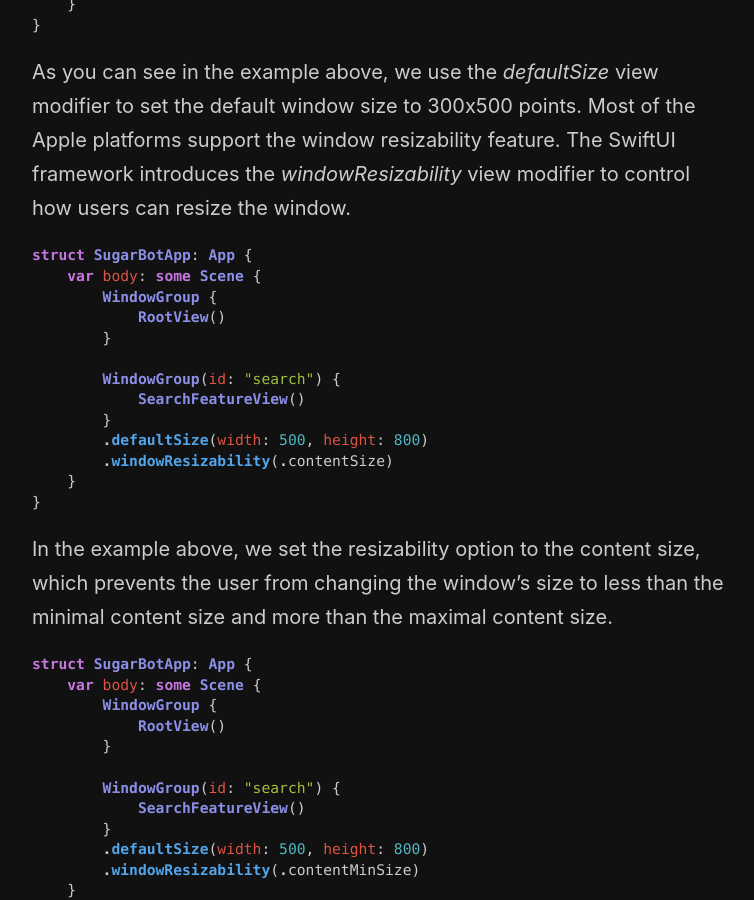
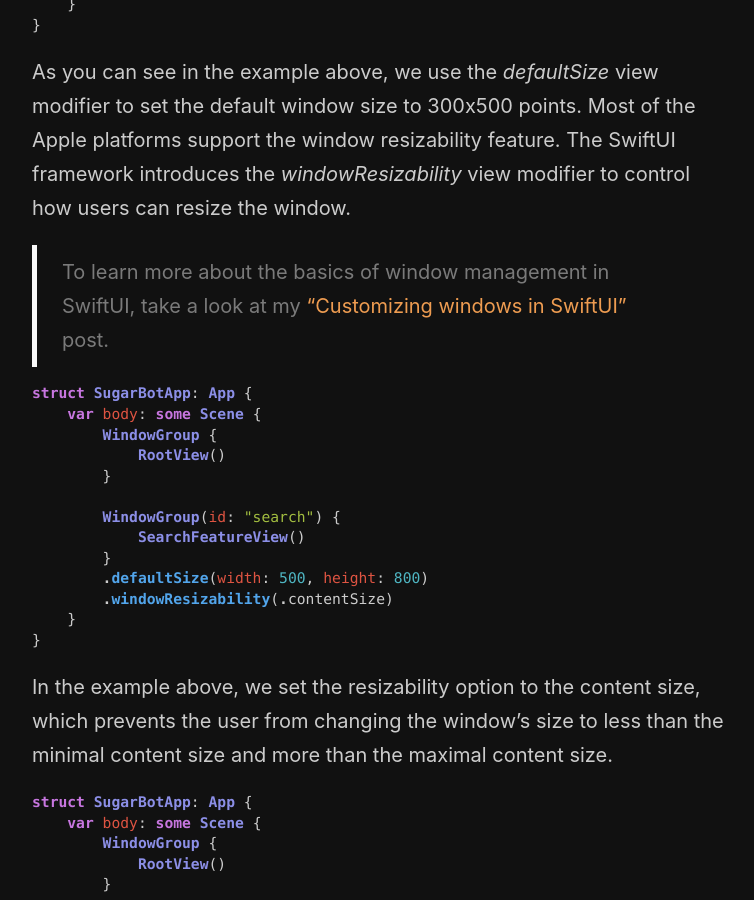
Before and after one commit to mecid/mecid.github.io, a Jekyll site: the page built from _posts/2024-08-06-customizing-windows-in-swiftui.md, in a window 1280 px wide and 900 px high, scrolled down 945 px. Shown: the whole window, without its empty margins (258-1012 px from the left). Built offline with Jekyll 4.4.1, drawn with Linux system fonts in a browser that asks for light colours; some of the changed text lies outside the part shown.

Commit message:
reference posts added to the customizing windows post

````diff
--- a/_posts/2024-08-06-customizing-windows-in-swiftui.md
+++ b/_posts/2024-08-06-customizing-windows-in-swiftui.md
@@ -28,6 +28,8 @@ struct SugarBotApp: App {
 ```
 
 As you can see in the example above, we use the *defaultSize* view modifier to set the default window size to 300x500 points. Most of the Apple platforms support the window resizability feature. The SwiftUI framework introduces the *windowResizability* view modifier to control how users can resize the window.
+
+> To learn more about the basics of window management in SwiftUI, take a look at my ["Customizing windows in SwiftUI"](/2024/08/06/customizing-windows-in-swiftui/) post.
 
 ```swift
 struct SugarBotApp: App {
@@ -95,6 +97,8 @@ struct SugarBotApp: App {
 
 As you can see in the example above, we use the *defaultWindowPlacement* view modifier to tune the placement. The *defaultWindowPlacement* view modifier takes the closure and returns an instance of the *WindowPlacement* type. The *WindowPlacement* type defines the *Position* type, allowing us to control which edge to place a window on.
 
+> To learn more about windows on visionOS, take a look at my ["Introducing SwiftUI on visionOS"](/2024/01/23/introducing-swiftui-on-visionOS/) post.
+
 The SwiftUI framework defines the *utilityPanel* position on the visionOS, which displays the window slightly below the presenting window. We also got the identifier of the last presented window to display it on the trailing edge whenever it is a search window.
 
 ```swift
````
